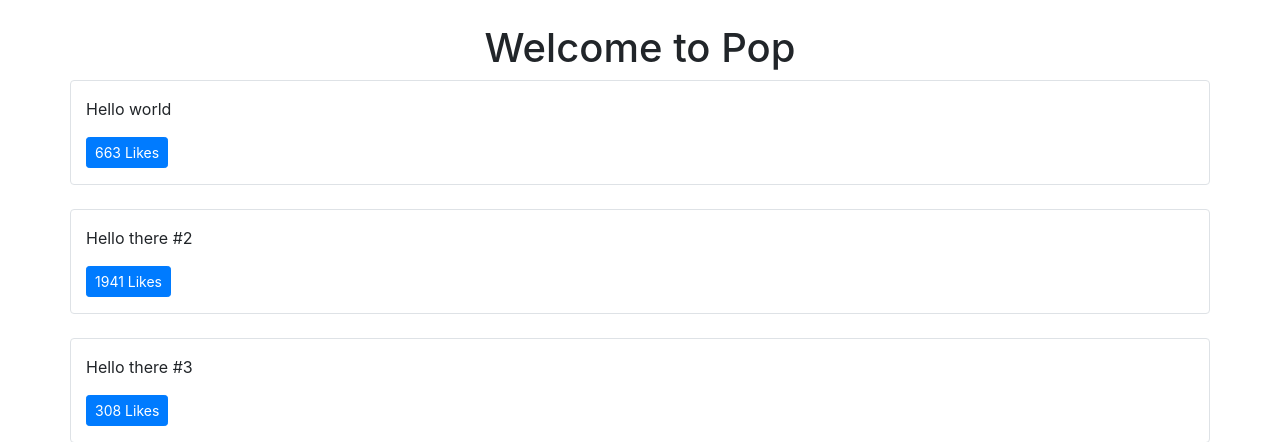
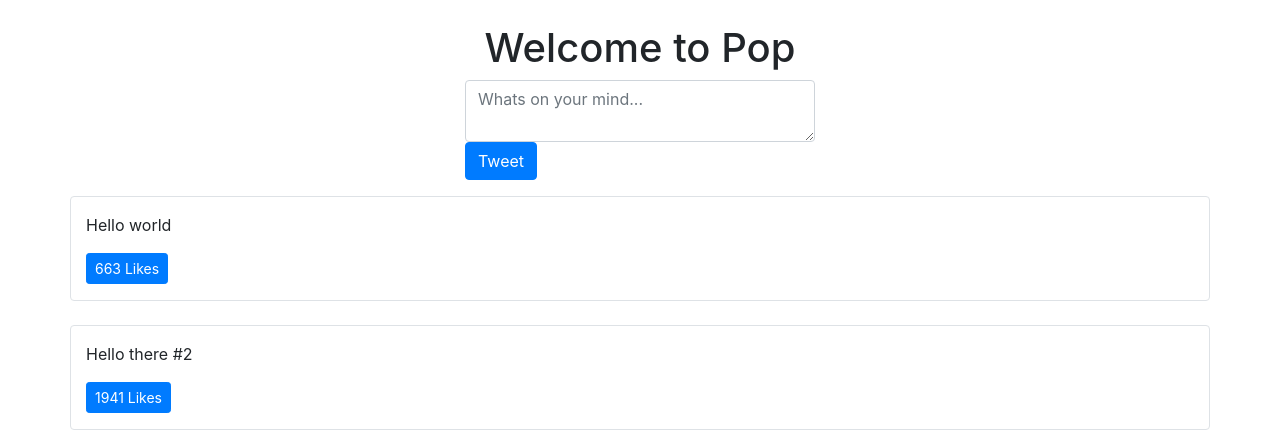
Before and after one commit to lalebdi/Pop, a Django app: page / in a window 1280 px wide. Shown: the part 56-498 px from the top of the page. Run offline with Django 3.2, Linux system fonts and the light colour scheme; data comes from the database, SQL or seed files in the repository; data that the repository does not hold is empty; some libraries are stand-ins or nearby versions.

Commit message:
tweet form

```diff
--- a/templates/pages/home.html
+++ b/templates/pages/home.html
@@ -8,6 +8,15 @@ This is amazing
 <div class='row text-center'>
     <div class='col'>
         <h1>Welcome to Pop</h1>
+    </div>
+</div>
+
+<div class='row mb-3'>
+    <div class='col-md-4 mx-auto col-10'>
+        <form class='form' method='POST' action='/create-tweet'> {% csrf_token %}
+            <input type='hidden' value='/' name='next' />
+            <textarea class='form-control' name='content' placeholder='Whats on your mind...'></textarea>
+            <button type='submit' class='btn btn-primary'>Tweet</button>
     </div>
 </div>
 
```
